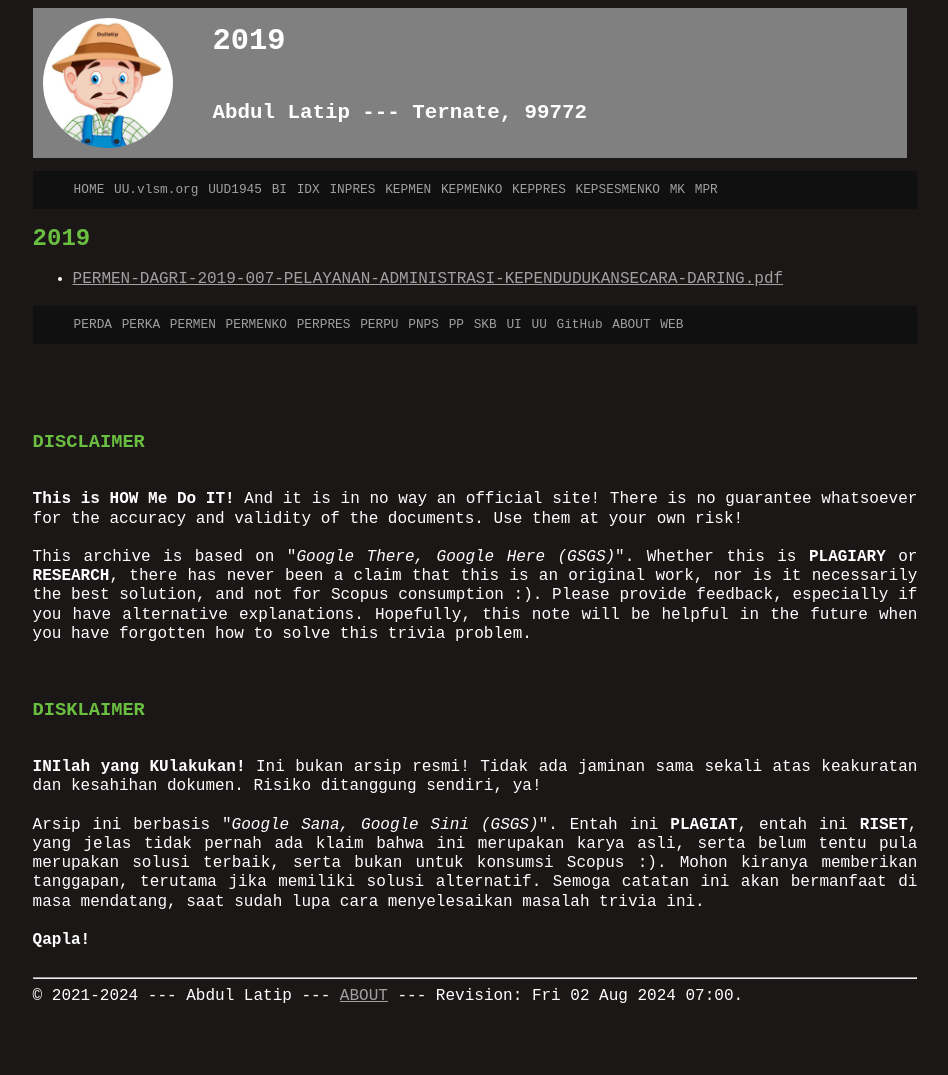
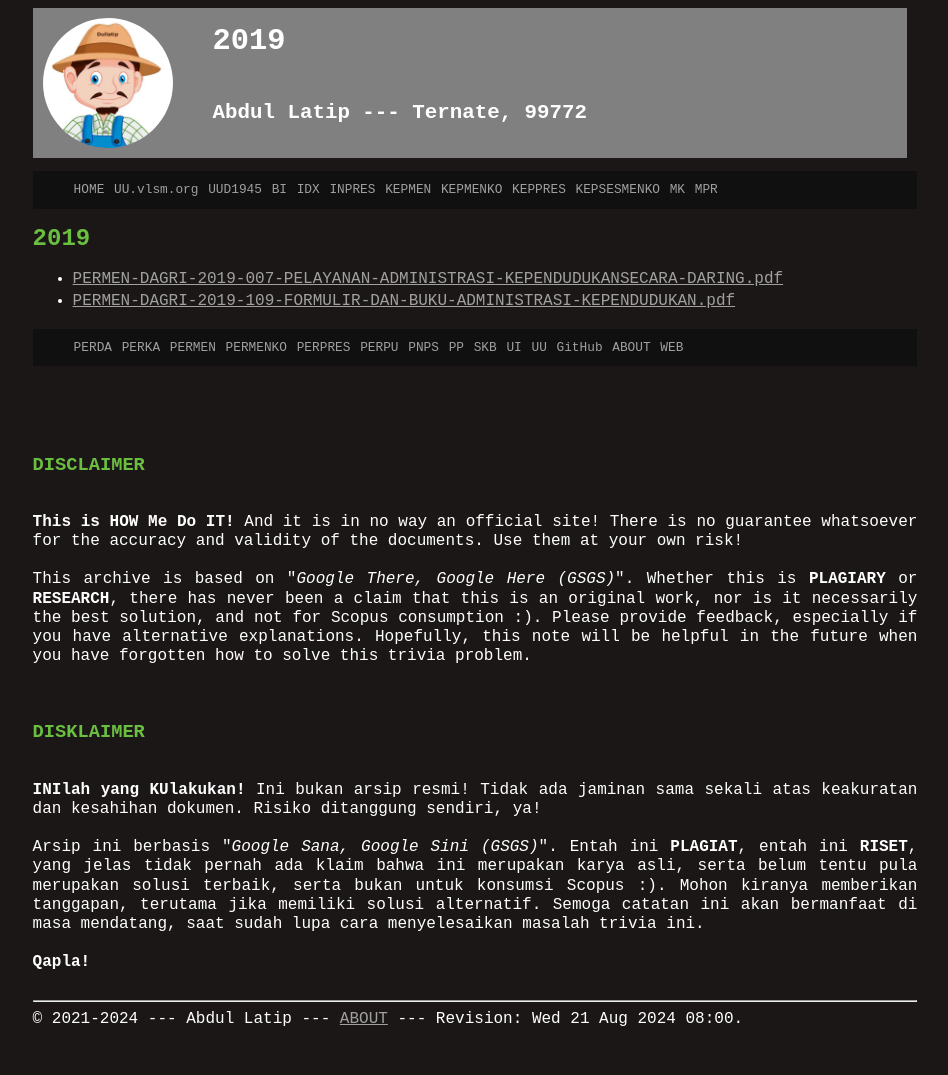
Before and after one commit to UUPPRI/2019, a Jekyll site: the page built from PERMEN/DAGRI/index.md, in a window 1280 px wide. Shown: the whole page, without its empty margins (165-1113 px from the left). Built offline with Jekyll 4.4.1, drawn with Linux system fonts in a browser that asks for light colours; our own code applies the rules of GitHub Pages for plain Markdown files; before the commit the page ends 1053 px from its top, so only the background shows below that.

Commit message:
new file:   PERMEN/DAGRI/PERMEN-DAGRI-2019-109-FORMULIR-DAN-BUKU-ADMINISTRASI-KEPENDUDUKAN.pdf

```diff
--- a/PERMEN/DAGRI/index.md
+++ b/PERMEN/DAGRI/index.md
@@ -3,3 +3,4 @@ layout: "layout"
 ---
 # 2019
 * [PERMEN-DAGRI-2019-007-PELAYANAN-ADMINISTRASI-KEPENDUDUKANSECARA-DARING.pdf](PERMEN-DAGRI-2019-007-PELAYANAN-ADMINISTRASI-KEPENDUDUKANSECARA-DARING.pdf)
+* [PERMEN-DAGRI-2019-109-FORMULIR-DAN-BUKU-ADMINISTRASI-KEPENDUDUKAN.pdf](PERMEN-DAGRI-2019-109-FORMULIR-DAN-BUKU-ADMINISTRASI-KEPENDUDUKAN.pdf)
--- a/_config.yml
+++ b/_config.yml
@@ -1,5 +1,5 @@
 title:       "Himpunan Peraturan NKRI 2019"
-version:     "Fri 02 Aug 2024 07:00"
+version:     "Wed 21 Aug 2024 08:00"
 copyright:   "2021-2024"
 description: Himpunan Peraturan NKRI 2019.
       This site is managed by VauLSMorg (vlsm.org) since 2021.
```
Also changed, not shown: 00-README-ls-alR.md (+3 -0 lines), 1 other file.
